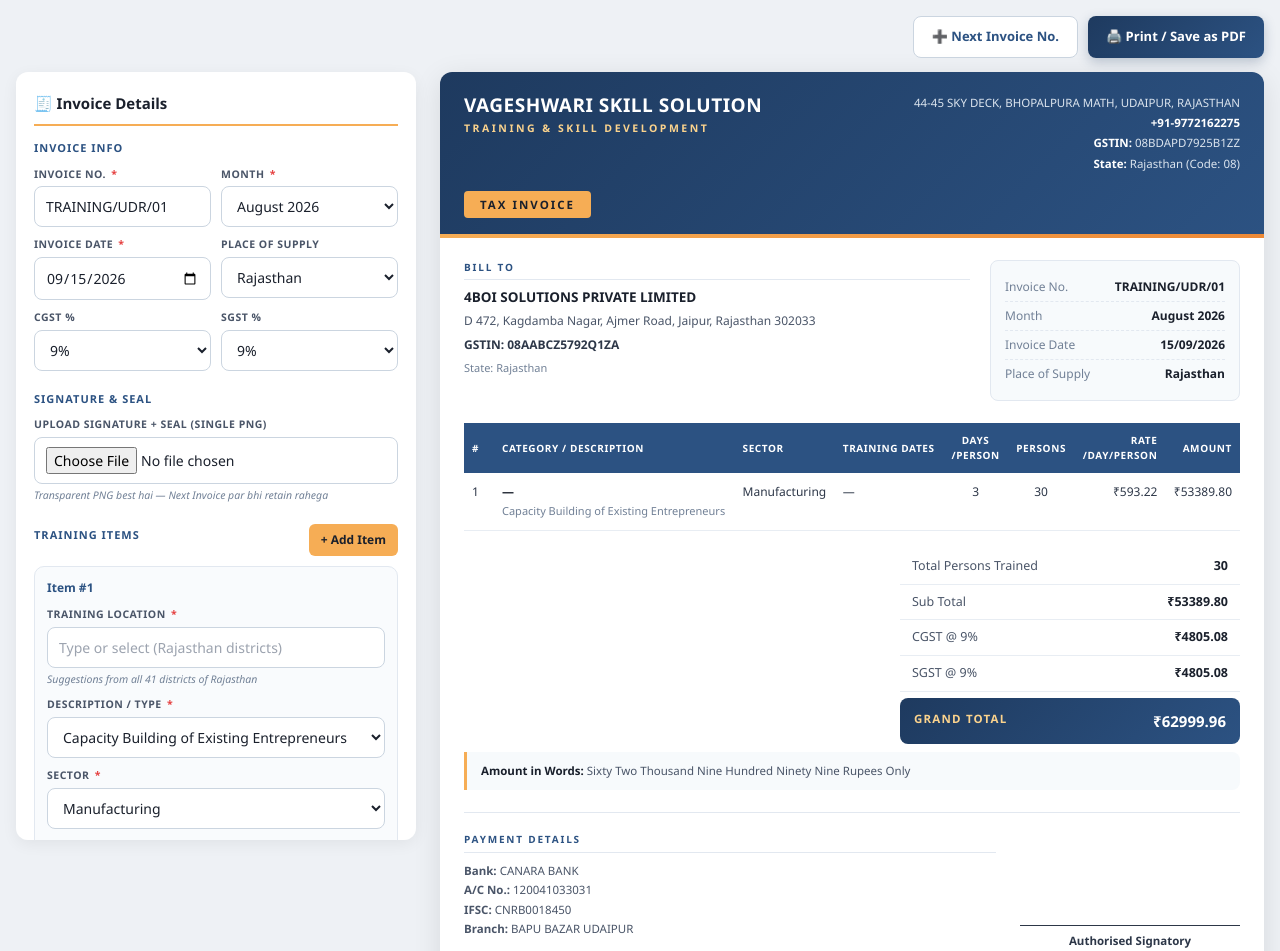
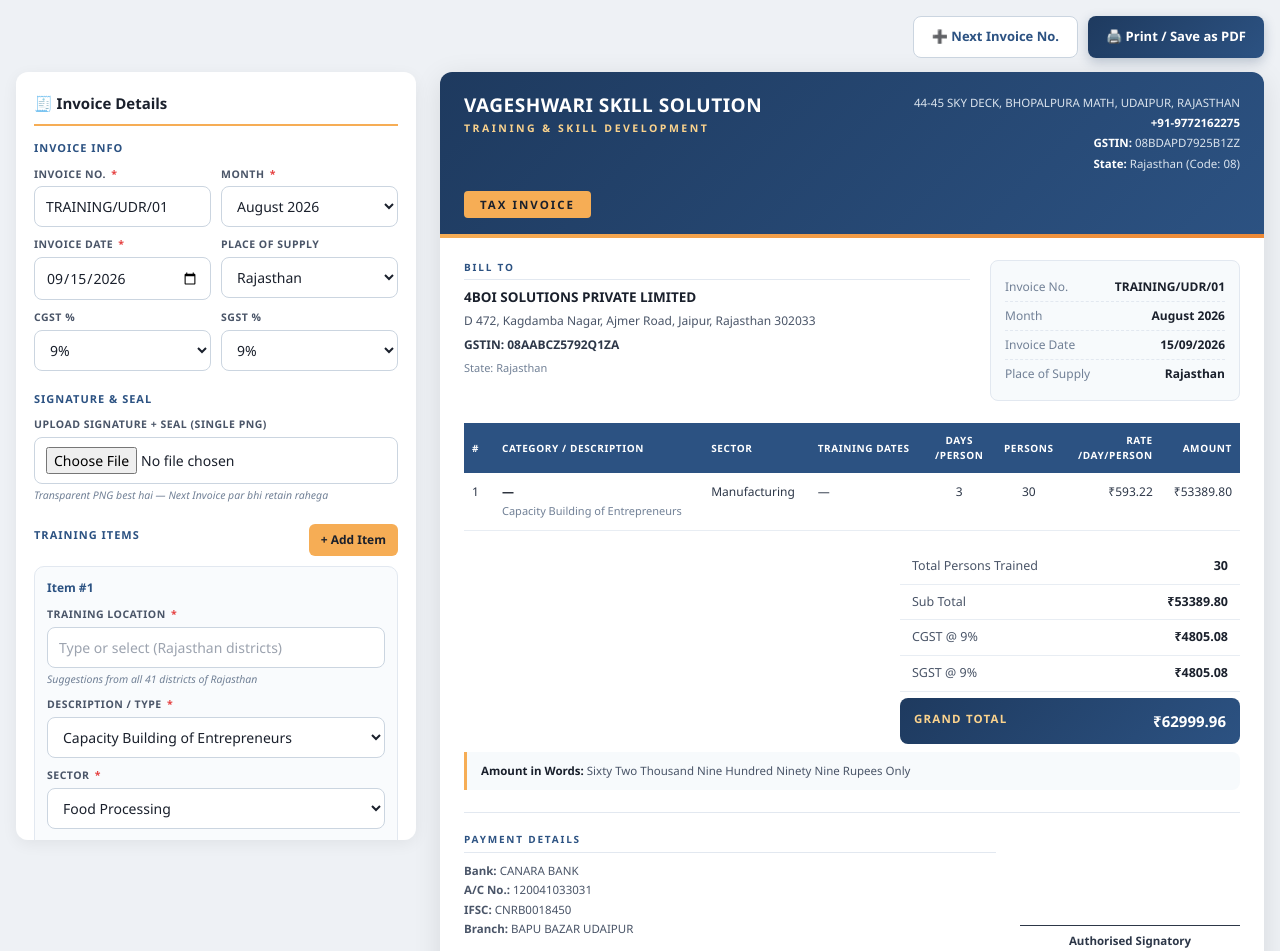
Before and after one commit to sumittshrma/Vageshwari-skills, a React (Create React App) app: page / in a window 1280 px wide. Shown: the top 951 px of the page. Built offline with nearby package versions, Linux system fonts and the light colour scheme.

Commit message:
Update App.js

```diff
--- a/src/App.js
+++ b/src/App.js
@@ -40,7 +40,7 @@
    DESCRIPTION OPTIONS
    ============================================================ */
 const descriptionOptions = [
-  "Capacity Building of Existing Entrepreneurs",
+  "Capacity Building of Entrepreneurs",
   "Capacity Building of Workmen",
   "Capacity Building of Supervisor",
   "Other",
@@ -50,16 +50,14 @@
    SECTOR OPTIONS
    ============================================================ */
 const sectorOptions = [
-  "Manufacturing",
-  "Service",
-  "Trading",
-  "Agriculture",
-  "Textile",
-  "Handicraft",
   "Food Processing",
-  "IT / Software",
-  "Construction",
-  "Retail",
+  "Tourism",
+  "Entrepreneur",
+  "Apparel",
+  "Automotive",
+  "Stone Sector",
+  "Multi Sector",
+  "Chemical Sector",
   "Other",
 ];
 
@@ -548,7 +546,7 @@
 const buildDefaultItem = () => ({
   id: Date.now() + Math.random(),
   location: "",
-  description: "Capacity Building of Existing Entrepreneurs",
+  description: "Capacity Building of Entrepreneurs",
   customDescription: "",
   sector: "Manufacturing",
   customSector: "",
```
